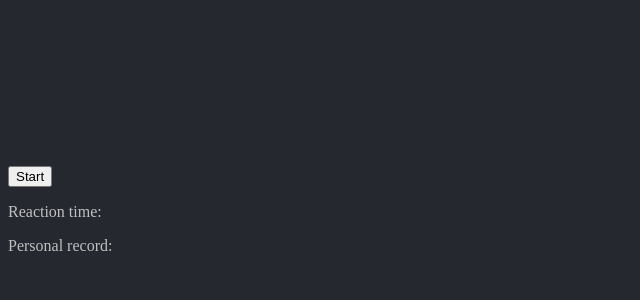
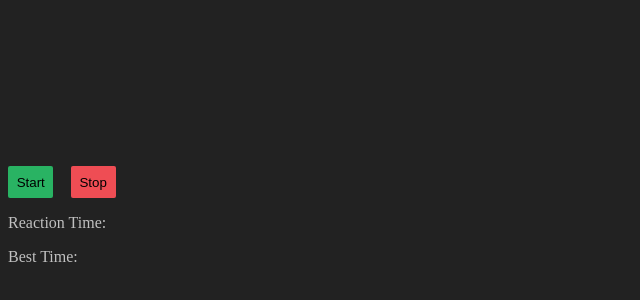
Before and after one commit to PhilJayN/reactionGame, a plain HTML site: page index.html in a window 1280 px wide. Shown: the part 342-642 px from the top of the page, without its empty margins (0-640 px from the left). Drawn offline with nearby package versions, Linux system fonts and the light colour scheme.

Commit message:
Add style to btns

```diff
--- a/index.html
+++ b/index.html
@@ -20,14 +20,17 @@
     </div>
   </div> <!--end of content-wrapper-->
 
-  <button type="button" name="button" class="start-btn">Start</button>
+  <button type="button" name="button" class="btn-style start-btn">Start</button>
+  <button type="button" name="button" class="btn-style stop-btn">Stop</button>
+  <!-- <button type="button" name="button" class="start-btn3"></button> -->
+
   <p class="reaction-txt">
-    Reaction time:
+    Reaction Time:
   </p>
 
   <p class="record-txt">
-    Personal record:
-  </p>
+    Best Time:
+    </p>
 
   <script src="http://code.jquery.com/jquery-2.0.3.min.js"></script>
   <script type="text/javascript" src="js/boxGame.js">
--- a/js/boxGame.js
+++ b/js/boxGame.js
@@ -112,10 +112,10 @@ var App = {
       endTime = Date.now();
       var reaction = (endTime - App.ogtime) / 1000;
       // console.log('reaction', reaction);
-      $reactionTxt.text( 'Reaction time: ' + reaction + 'seconds');
+      $reactionTxt.text( 'Reaction Time: ' + reaction + 's');
       if (App.personalRecord === null || reaction < App.personalRecord) {
         App.personalRecord = reaction;
-        $recordTxt.text('Personal record: ' + App.personalRecord);
+        $recordTxt.text('Best Time: ' + App.personalRecord);
       }
 
       $bullseye.hide();
--- a/stylesheets/boxGame.css
+++ b/stylesheets/boxGame.css
@@ -15,7 +15,9 @@ html {
 }
 
 body {
-background-color: #262830;
+  background-color: #222222;
+  color: silver;
+
 }
 
 .content-wrapper {
@@ -26,23 +28,43 @@ background-color: #262830;
 }
 
 .bullseye {
+  display: none;
   width: 90px;
   height: 90px;
-  background-color: pink;
-  display: none;
+border-radius: 3px;
 }
 
+.btn-style {
+  cursor: pointer;
+  border: none;
+  border-radius: 2px;
+  padding: .65em;
+  margin-right: 1em;
+}
 
+.start-btn {
+  background-color: #2C6CF6;
+  background-color: #29B363;
+}
 
+.stop-btn {
+  background-color:#6AC5B2;
+  background-color: #EF4D54;
+}
+
+/*.start-btn3 {
+  background-color: #29B363;
+  border: none;
+  width: 4px;
+  height: 40px;
+}
+*/
 
 
 /*rule kicks in when @ 641 and above*/
 /*TABLET*/
 @media only screen and (min-width: 641px) {
 
-  p {
-    color: green;
-  }
 
 
 }
@@ -52,9 +74,6 @@ background-color: #262830;
 /*or try breakpoint at 1141px */
 /*DESKTOP*/
 @media only screen and (min-width: 961px) {
-  p {
-    color: silver;
-  }
 
 
 }
```
